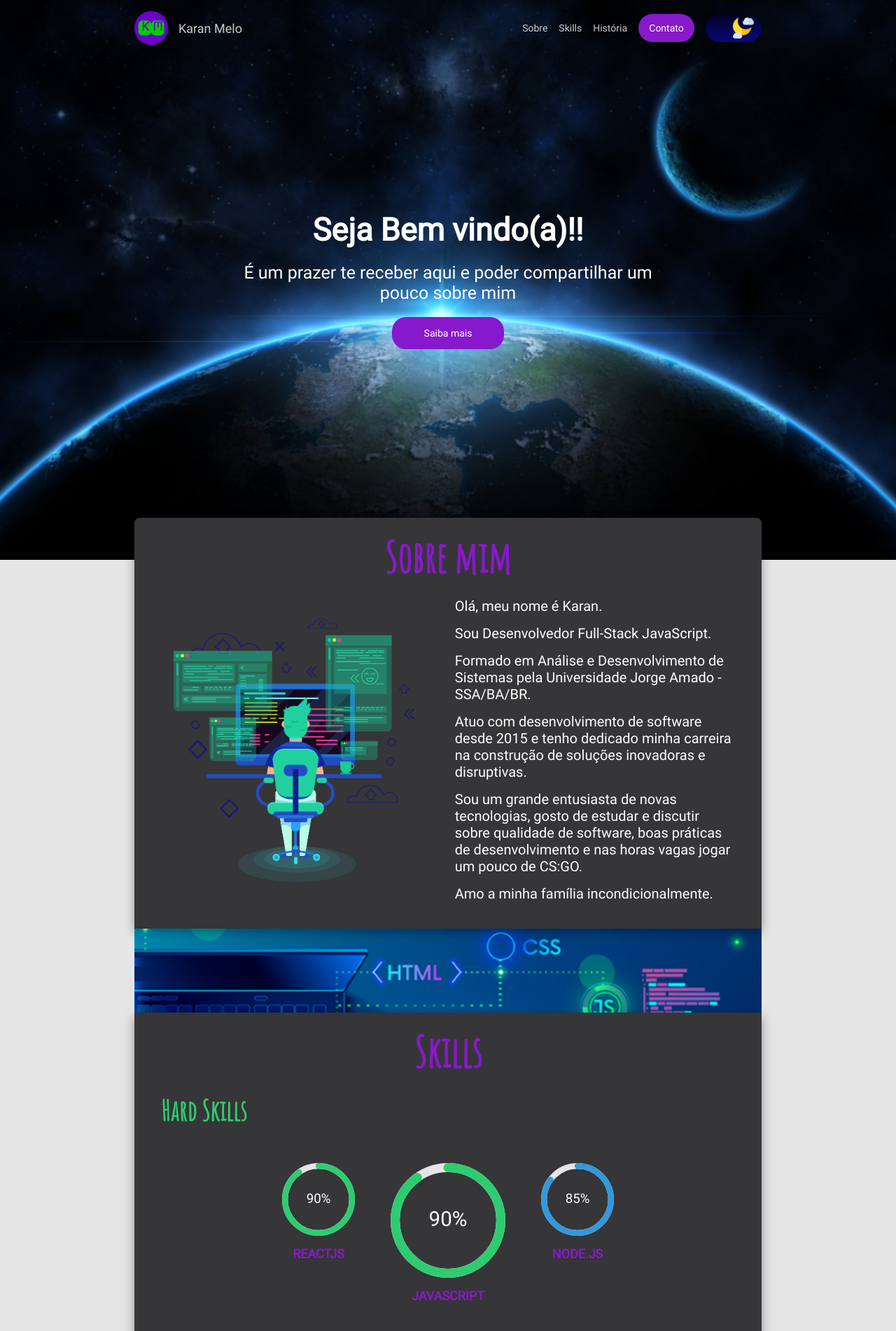
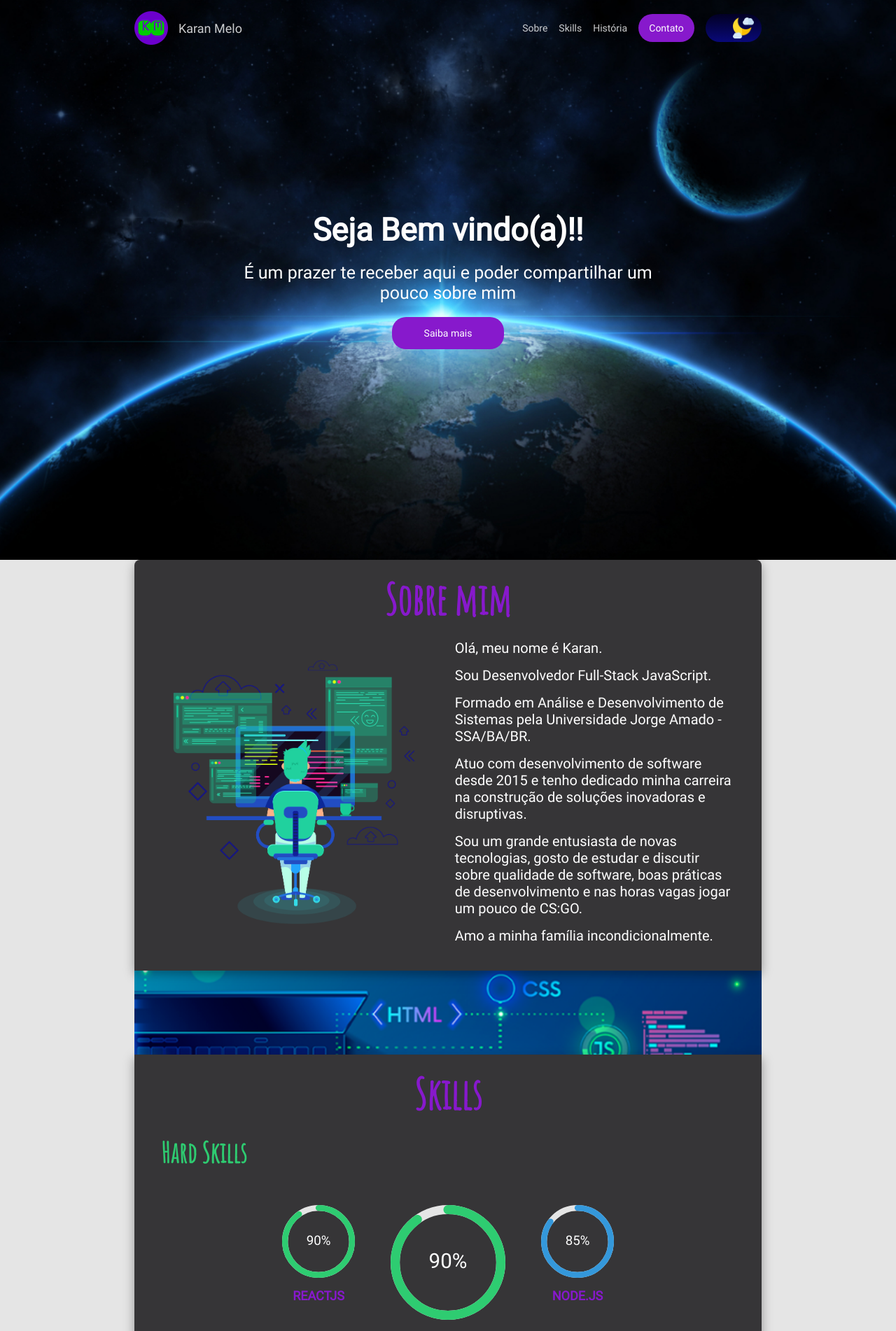
Before and after one commit to karanmelo/karanmelo-page, a React (Create React App) app: page / in a window 1280 px wide. Shown: the top 1902 px of the page at 70% size. Built offline with nearby package versions, Linux system fonts and the light colour scheme.

Commit message:
feat: rendering sections when top of scroll is greater than 0

```diff
--- a/src/components/layouts/Layout/Main/index.tsx
+++ b/src/components/layouts/Layout/Main/index.tsx
@@ -1,14 +1,20 @@
 import React from 'react';
+
+import { useIsInScrollTop } from 'hooks';
 
 import { Content } from './Content';
 import { Hero } from './Hero';
 import * as S from './styled';
 
 export const Main: React.FC = () => {
+  const { isInScrollTop } = useIsInScrollTop();
+
   return (
     <S.Main>
       <Hero />
-      <Content />
+      <S.ContentContainer visible={!isInScrollTop}>
+        <Content />
+      </S.ContentContainer>
     </S.Main>
   );
 };
--- a/src/components/layouts/Layout/Main/styled.tsx
+++ b/src/components/layouts/Layout/Main/styled.tsx
@@ -6,3 +6,9 @@ export const Main = styled.main`
 
   background-color: var(--color-light-gray);
 `;
+
+export const ContentContainer = styled.div<{ visible: boolean }>`
+  position: relative;
+  top: ${({ visible }) => (visible ? '0' : '60px')};
+  transition: all 0.8s;
+`;
```
